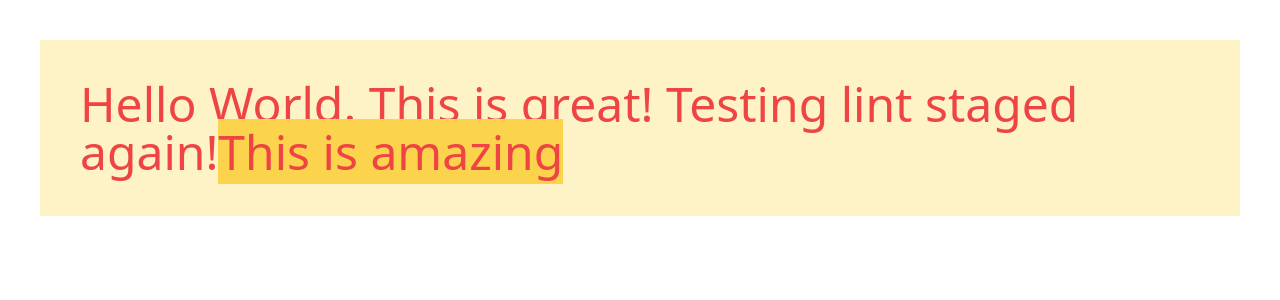
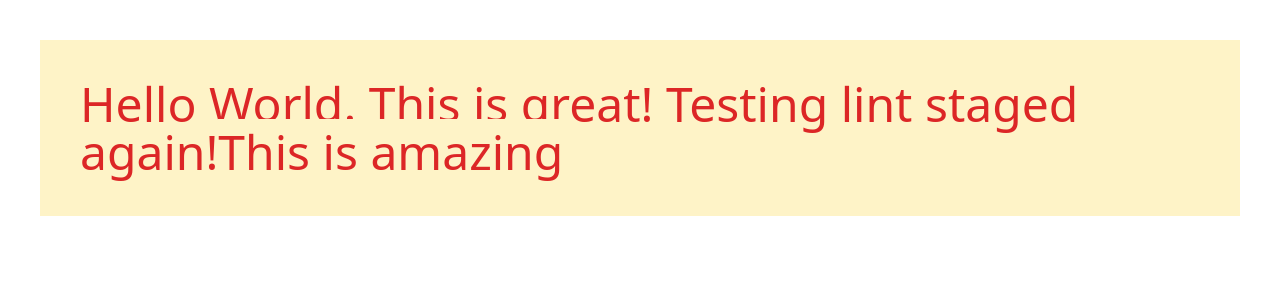
Before and after one commit to karthickthankyou/github-actions-train, a React (Create React App) app: page / in a window 1280 px wide. Shown: the top 300 px of the page. Built offline with nearby package versions, Linux system fonts and the light colour scheme.

Commit message:
ci: lighthouse test accessibility

```diff
--- a/src/App.tsx
+++ b/src/App.tsx
@@ -2,9 +2,9 @@ import React from 'react'
 
 function App() {
   return (
-    <div className="p-10 m-10 text-5xl text-red-500 bg-yellow-100">
+    <div className="p-10 m-10 text-5xl text-red-600 bg-yellow-100">
       Hello World. This is great! Testing lint staged again!
-      <span className="bg-yellow-300">This is amazing</span>
+      <span className="bg-yellow-100">This is amazing</span>
     </div>
   )
 }
```
